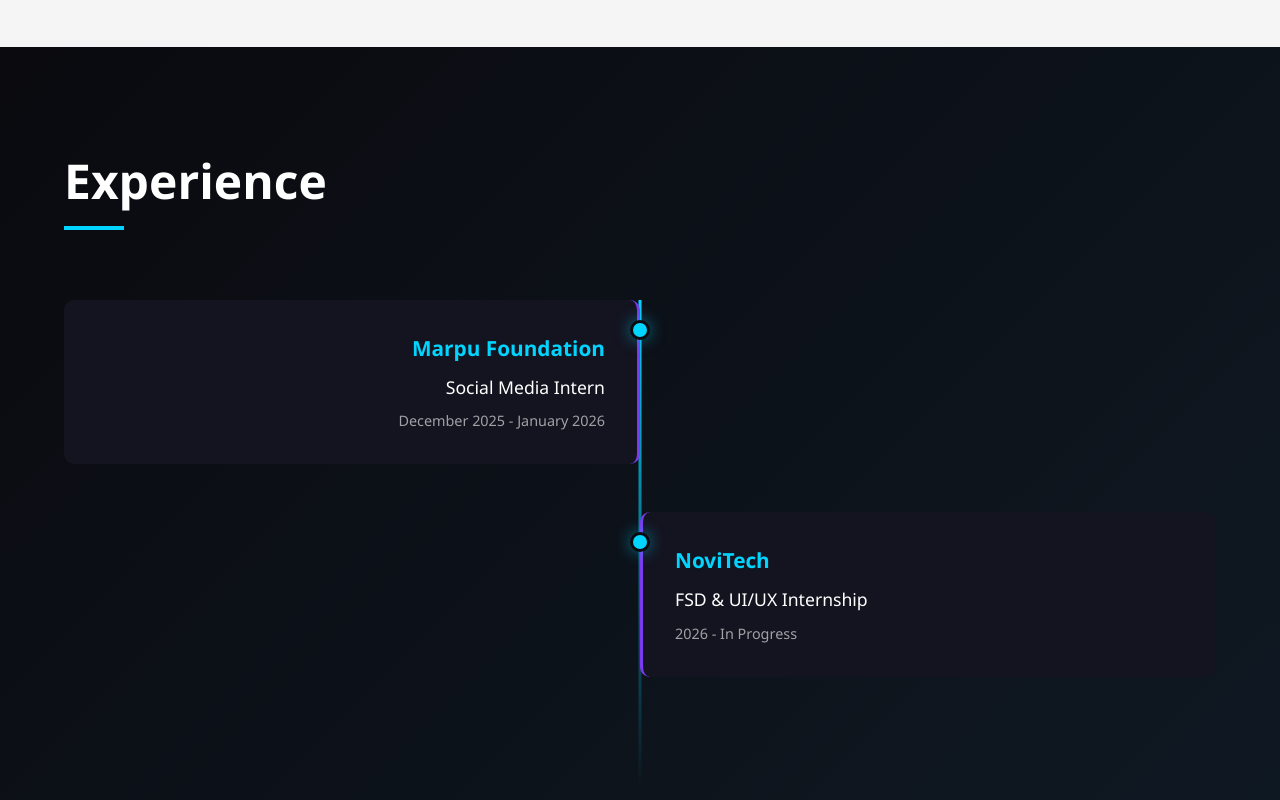
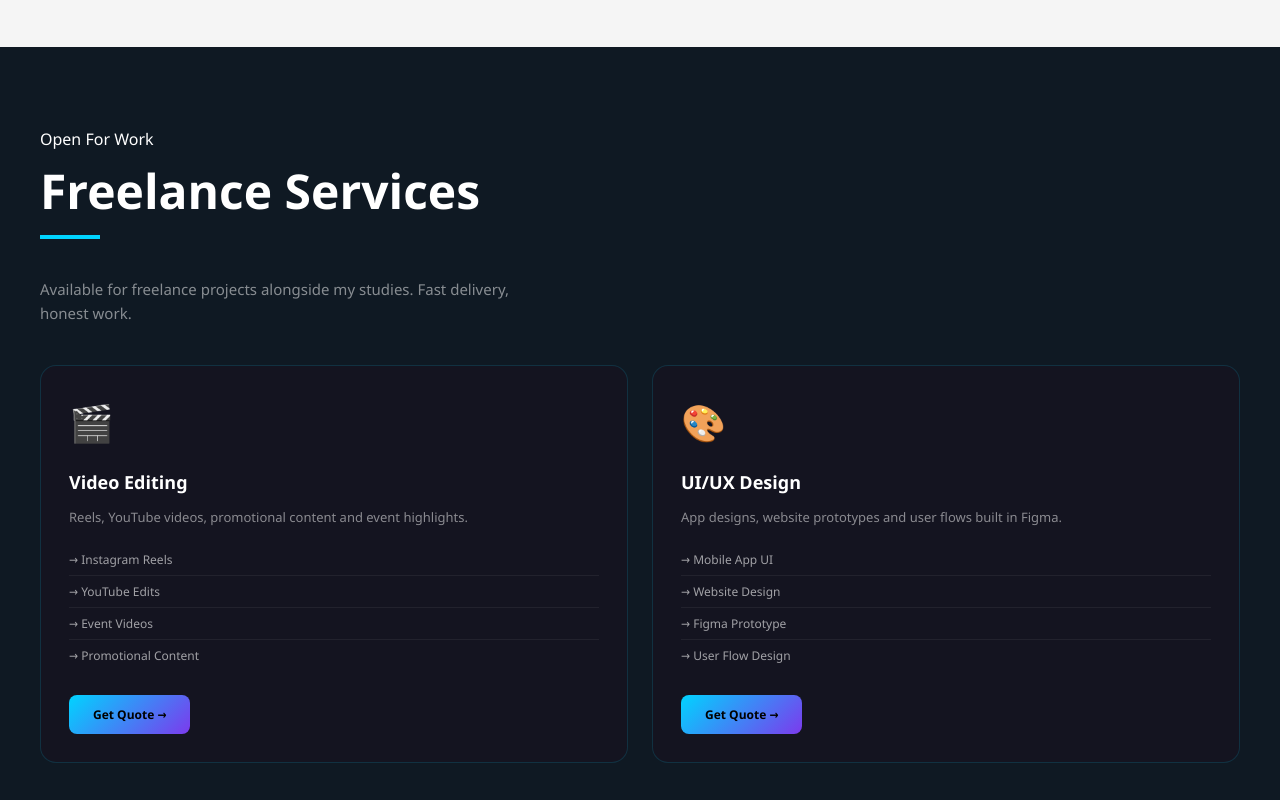
Before and after one commit to SAN-MARK/Sanjeev-, a website: page index.html in a window 1280 px wide. Shown: the part 2720-3520 px from the top of the page. Drawn offline with Linux system fonts and the light colour scheme.

Commit message:
Update index.html

```diff
--- a/index.html
+++ b/index.html
@@ -1403,6 +1403,7 @@
                 </div>
             </div>
 
+
             <div class="project-card">
                 <div class="project-image">🎬</div>
                 <div class="project-content">
@@ -1417,7 +1418,62 @@
             </div>
         </div>
     </section>
-
+    <!-- FREELANCE SECTION -->
+<section id="freelance" style="padding:80px 40px; background:#0f1923;">
+  <div class="container">
+    <div class="section-label">Open For Work</div>
+    <h2 class="section-title">Freelance Services</h2>
+    <p style="color:rgba(255,255,255,0.5); margin-bottom:40px; font-size:15px; max-width:500px;">
+      Available for freelance projects alongside my studies. Fast delivery, honest work.
+    </p>
+
+    <div style="display:grid; grid-template-columns:repeat(auto-fit,minmax(280px,1fr)); gap:24px;">
+
+      <div style="background:#141420; border-radius:16px; padding:28px; border:1px solid rgba(0,212,255,0.15); transition:all 0.3s;"
+        onmouseover="this.style.transform='translateY(-6px)';this.style.borderColor='rgba(0,212,255,0.5)'"
+        onmouseout="this.style.transform='translateY(0)';this.style.borderColor='rgba(0,212,255,0.15)'">
+        <div style="font-size:36px; margin-bottom:16px;">🎬</div>
+        <h3 style="font-size:18px; color:#fff; margin-bottom:10px;">Video Editing</h3>
+        <p style="font-size:13px; color:rgba(255,255,255,0.5); margin-bottom:16px; line-height:1.6;">
+          Reels, YouTube videos, promotional content and event highlights.
+        </p>
+        <ul style="list-style:none; margin-bottom:24px; padding:0;">
+          <li style="font-size:12px; color:rgba(255,255,255,0.6); padding:6px 0; border-bottom:1px solid rgba(255,255,255,0.06);">→ Instagram Reels</li>
+          <li style="font-size:12px; color:rgba(255,255,255,0.6); padding:6px 0; border-bottom:1px solid rgba(255,255,255,0.06);">→ YouTube Edits</li>
+          <li style="font-size:12px; color:rgba(255,255,255,0.6); padding:6px 0; border-bottom:1px solid rgba(255,255,255,0.06);">→ Event Videos</li>
+          <li style="font-size:12px; color:rgba(255,255,255,0.6); padding:6px 0;">→ Promotional Content</li>
+        </ul>
+        <a href="https://docs.google.com/forms/d/160kY8jlSxNH1xddJMDhdE_IrlXhHdcoGIueQ_3sCUI8/viewform"
+          target="_blank"
+          style="display:inline-block; padding:10px 24px; background:linear-gradient(135deg,#00d4ff,#7c3aed); color:#000; border-radius:8px; font-size:12px; font-weight:700; text-decoration:none;">
+          Get Quote →
+        </a>
+      </div>
+
+      <div style="background:#141420; border-radius:16px; padding:28px; border:1px solid rgba(0,212,255,0.15); transition:all 0.3s;"
+        onmouseover="this.style.transform='translateY(-6px)';this.style.borderColor='rgba(0,212,255,0.5)'"
+        onmouseout="this.style.transform='translateY(0)';this.style.borderColor='rgba(0,212,255,0.15)'">
+        <div style="font-size:36px; margin-bottom:16px;">🎨</div>
+        <h3 style="font-size:18px; color:#fff; margin-bottom:10px;">UI/UX Design</h3>
+        <p style="font-size:13px; color:rgba(255,255,255,0.5); margin-bottom:16px; line-height:1.6;">
+          App designs, website prototypes and user flows built in Figma.
+        </p>
+        <ul style="list-style:none; margin-bottom:24px; padding:0;">
+          <li style="font-size:12px; color:rgba(255,255,255,0.6); padding:6px 0; border-bottom:1px solid rgba(255,255,255,0.06);">→ Mobile App UI</li>
+          <li style="font-size:12px; color:rgba(255,255,255,0.6); padding:6px 0; border-bottom:1px solid rgba(255,255,255,0.06);">→ Website Design</li>
+          <li style="font-size:12px; color:rgba(255,255,255,0.6); padding:6px 0; border-bottom:1px solid rgba(255,255,255,0.06);">→ Figma Prototype</li>
+          <li style="font-size:12px; color:rgba(255,255,255,0.6); padding:6px 0;">→ User Flow Design</li>
+        </ul>
+        <a href="https://docs.google.com/forms/d/1CZGwyruxPFIBrk7MfglELHJAS_gxk3YrZIuPd8G9iJQ/viewform"
+          target="_blank"
+          style="display:inline-block; padding:10px 24px; background:linear-gradient(135deg,#00d4ff,#7c3aed); color:#000; border-radius:8px; font-size:12px; font-weight:700; text-decoration:none;">
+          Get Quote →
+        </a>
+      </div>
+
+    </div>
+  </div>
+</section>
     <!-- Experience Section -->
     <section class="experience" id="experience">
         <h2 class="section-title">Experience</h2>
```
